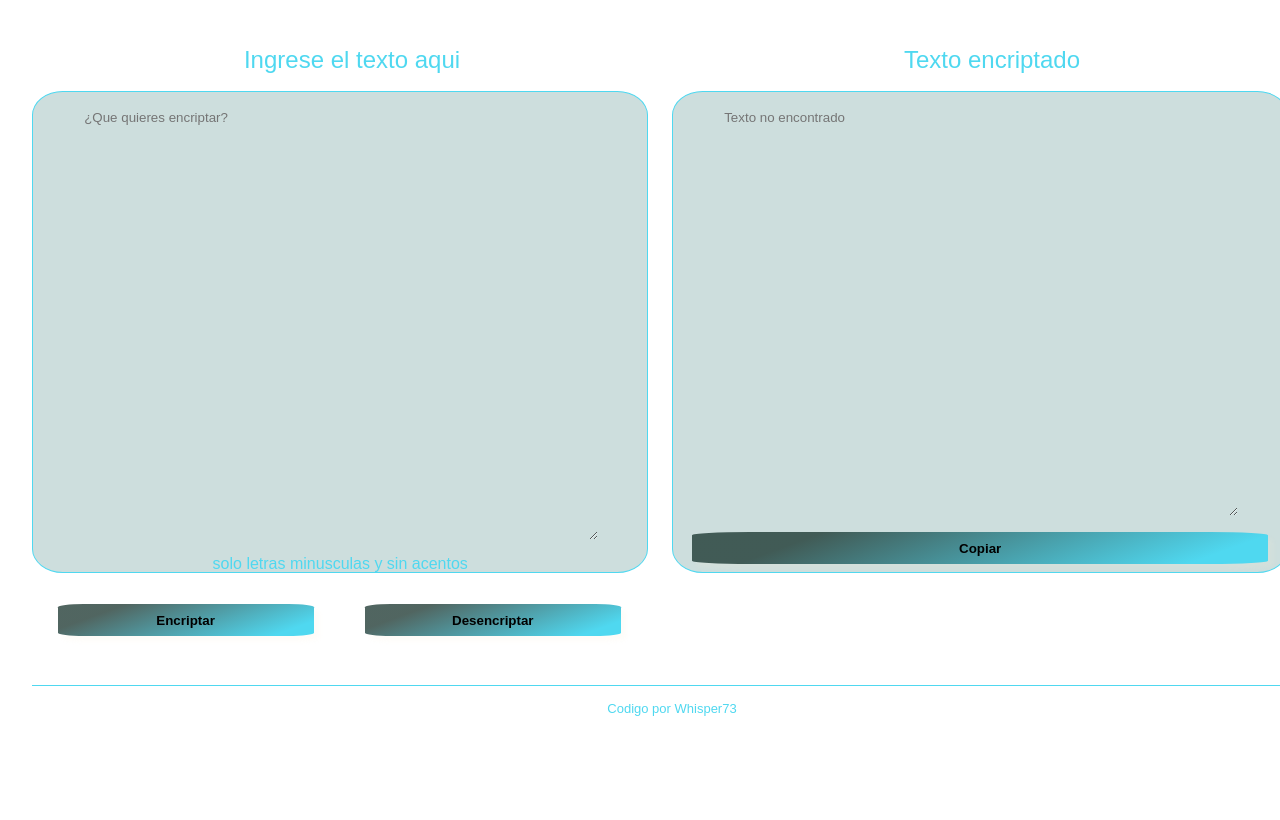
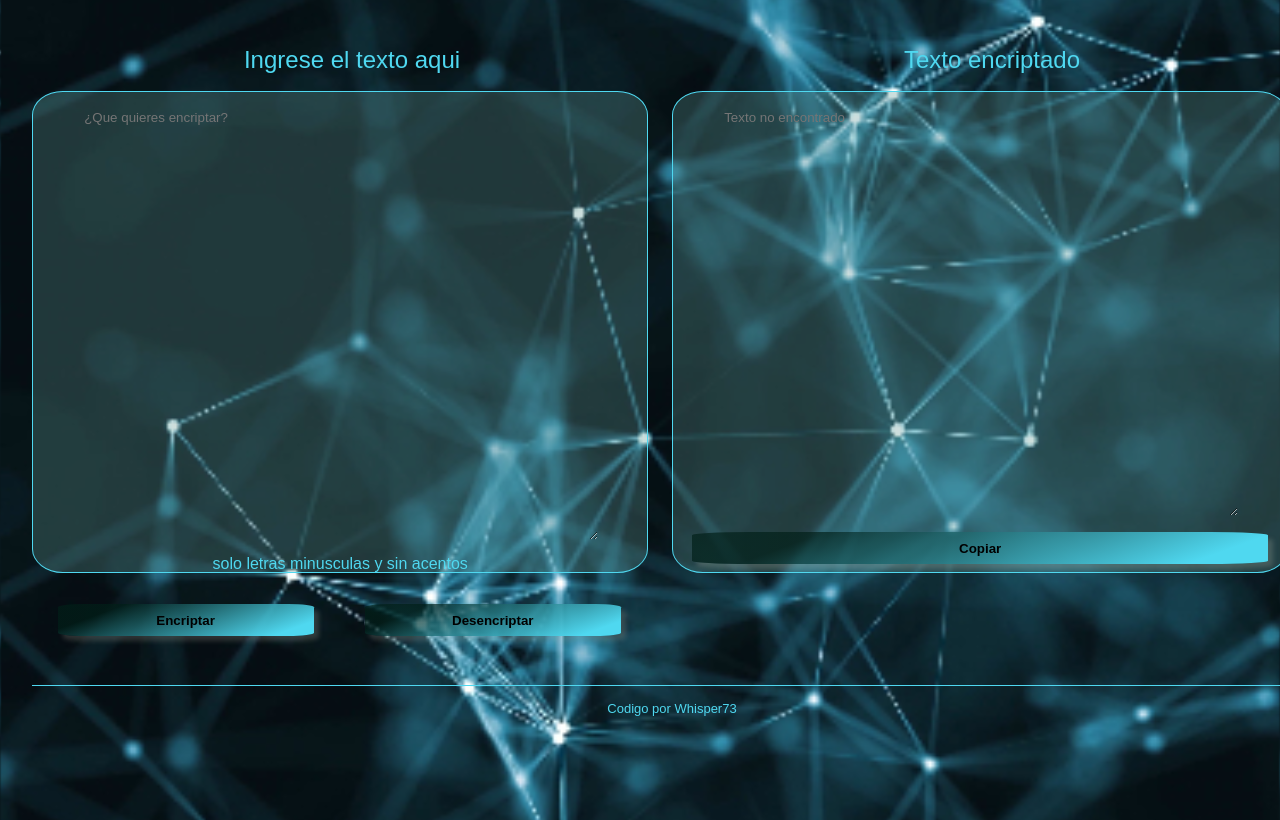
Before and after one commit to Whisper73/encriptador, a plain HTML site: page index.html in a window 1280 px wide. Shown: the part 112-932 px from the top of the page. Drawn offline with Linux system fonts and the light colour scheme; the site is published under a folder, as on GitHub Pages, so addresses that start at the root find nothing; a web font is replaced by a local one.

Commit message:
correccion de ruta backgroun

```diff
--- a/style.css
+++ b/style.css
@@ -1,5 +1,5 @@
 body {
-    background: url("/backcel.jpg");
+    background-image: url("backcel.jpg");
     background-size: cover;
     background-position: center;
     width: 100vw;
```
